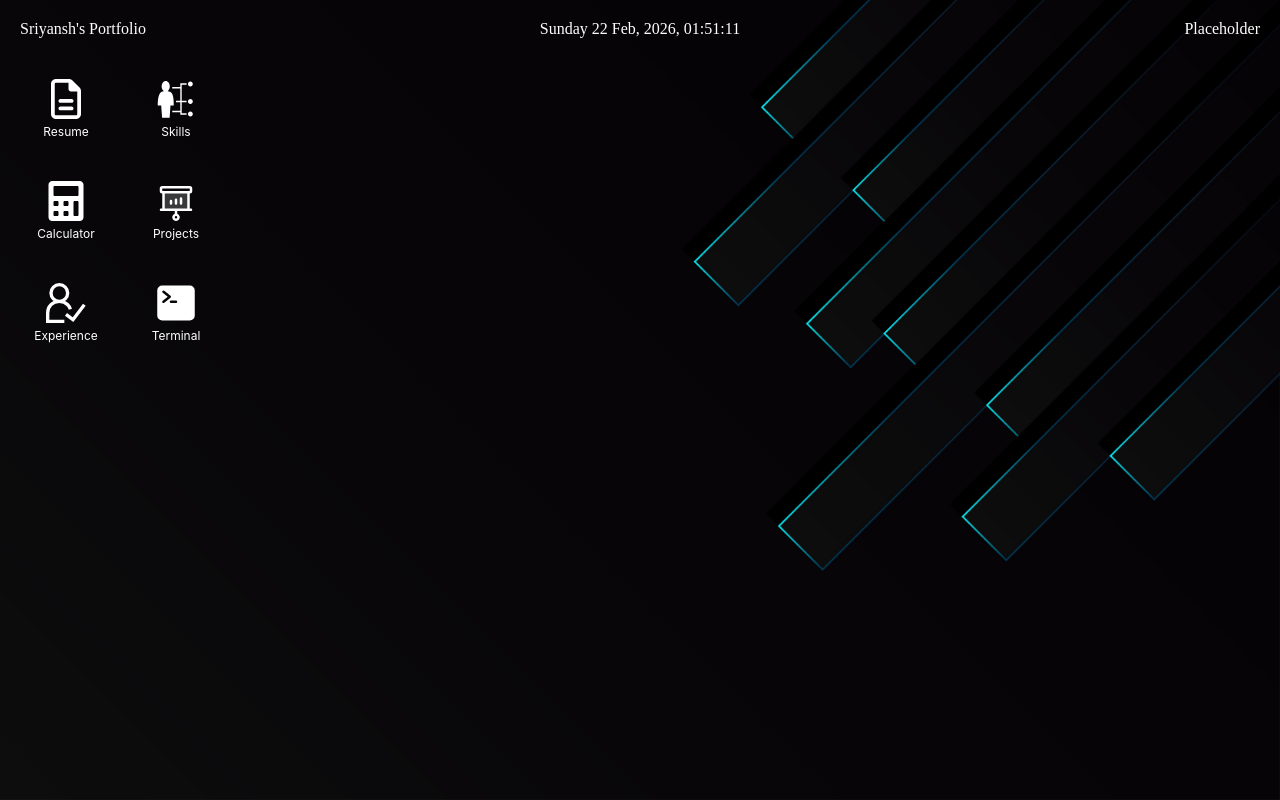
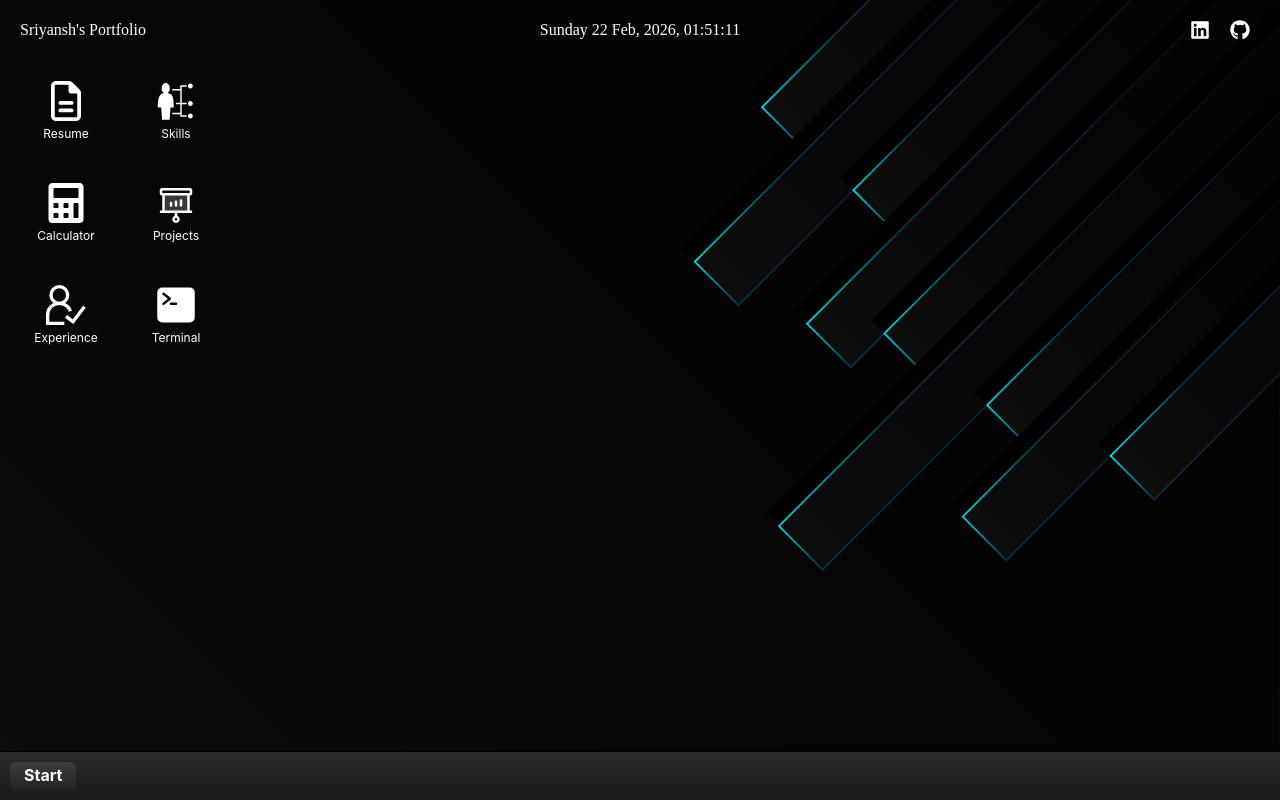
Before and after one commit to Sriyansh2001/portfolio, a React (Create React App) app: page / in a window 1280 px wide. Built offline with nearby package versions, Linux system fonts and the light colour scheme; a web font is replaced by a local one.

Commit message:
Add footer which can handle task (taskbar)

```diff
--- a/src/Views/Home.tsx
+++ b/src/Views/Home.tsx
@@ -2,12 +2,14 @@ import React from "react";
 import Header from "../components/Header/Header";
 import "./home.scss";
 import Desktop from "components/Desktop/Desktop";
+import Taskbar from "components/Taskbar/Taskbar";
 
 const Home: React.FC = () => {
   return (
     <div className="home-main" style={{ backgroundImage: "url(/images/background.jpg)" }}>
       <Header />
       <Desktop />
+      <Taskbar />
     </div>
   );
 };
--- a/src/components/Header/Header.tsx
+++ b/src/components/Header/Header.tsx
@@ -1,6 +1,21 @@
 import React, { useEffect } from "react";
 import "./header.scss";
 import { formattedDateAndTime } from "Utilities/dateUtilities";
+import { FaLinkedin } from "react-icons/fa6";
+import { FaGithub } from "react-icons/fa6";
+import { IconType } from "react-icons";
+import { githubLink, linkedinLink } from "constants/constants";
+
+export const SOCIAL_LINKS: { icon: IconType; url: string }[] = [
+  {
+    icon: FaLinkedin,
+    url: linkedinLink,
+  },
+  {
+    icon: FaGithub,
+    url: githubLink,
+  },
+];
 
 const Header: React.FC = () => {
   const [now, setNow] = React.useState(new Date());
@@ -11,14 +26,30 @@ const Header: React.FC = () => {
     }, 1000);
 
     return () => clearInterval(timer);
-    })
+  });
+
+  const IconClickHandler = (url: string) => {
+    window.open(url, "_blank");
+  }
 
   return (
     <div className="header-main">
       <div>Sriyansh's Portfolio</div>
       <div className="mid-box">{formattedDateAndTime(now)}</div>
       {/* Add music icon,  */}
-            <div className="last-box">Placeholder</div>
+      <div className="last-box">
+        {SOCIAL_LINKS.map(({ icon, url }: any) => {
+          const Icon = icon;
+          return (
+            <Icon
+                className="social-icon"
+              key={url}
+              size={20}
+              onClick={() => IconClickHandler(url)}
+            />
+          );
+        })}
+      </div>
     </div>
   );
 };
--- a/src/components/Header/header.scss
+++ b/src/components/Header/header.scss
@@ -20,3 +20,8 @@
     display: flex;
     justify-content: flex-end;
 }
+
+.social-icon {
+    padding: 0 10px;
+    cursor: pointer;
+}
--- /dev/null
+++ b/src/components/Taskbar/Taskbar.tsx
@@ -0,0 +1,66 @@
+import { useState } from "react";
+import "./taskbar.scss";
+import { useTaskContext } from "context/TaskContext";
+import { DESKTOP_APPS } from "constants/desktopApp";
+import { IoClose } from "react-icons/io5";
+import { DESKTOP_ICON_NAME } from "constants/constants";
+
+export default function Taskbar() {
+  const { tasks, setDesktopIcon, setModalZIndex } = useTaskContext();
+  const [isStartOpen, setIsStartOpen] = useState(false);
+  const CloseIcon: any = IoClose;
+
+  const openApp = (iconName: string) => {
+    setDesktopIcon(iconName, true);
+    setModalZIndex(iconName);
+    setIsStartOpen(false);
+  };
+
+  const onCloseHandler = (iconName: string) => {
+    setDesktopIcon(iconName, false);
+  }
+
+  const openTasks = Object.entries(tasks).filter(([_, task]) => task.isOpen);
+
+  return (
+    <>
+      {isStartOpen && (
+        <div className="start-menu">
+          {DESKTOP_APPS.map((app) => (
+            <div
+              key={app.id}
+              className="start-menu-item"
+              onClick={() => openApp(app.id)}
+            >
+              {app.name}
+            </div>
+          ))}
+        </div>
+      )}
+
+      <div className="taskbar">
+        <div
+          className="start-button"
+          onClick={() => setIsStartOpen(!isStartOpen)}
+        >
+          Start
+        </div>
+
+        <div className="taskbar-apps">
+          {openTasks.map(([iconName]) => (
+            <div className="taskbar-item-container"><div
+              key={iconName}
+              className="taskbar-item"
+              onClick={() => setModalZIndex(iconName)}
+            >
+              {DESKTOP_ICON_NAME[iconName]}
+            </div>
+              <CloseIcon className="close-icon" onClick={() => onCloseHandler(iconName)} />
+            </div>
+
+          ))}
+        </div>
+      </div>
+    </>
+  );
+}
--- /dev/null
+++ b/src/components/Taskbar/taskbar.scss
@@ -0,0 +1,92 @@
+.taskbar {
+  position: fixed;
+  bottom: 0;
+  width: 100%;
+  height: 48px;
+
+  display: flex;
+  align-items: center;
+
+  background: linear-gradient(#2b2b2b, #1a1a1a);
+  border-top: 1px solid black;
+
+  padding: 0 10px;
+}
+
+.start-button {
+  background: linear-gradient(#3c3c3c, #222);
+  padding: 3px 14px 6px 14px;
+  border-radius: 6px;
+  color: white;
+  font-weight: bold;
+  cursor: pointer;
+}
+
+.taskbar-apps {
+  display: flex;
+  gap: 6px;
+  margin-left: 10px;
+  flex: 1;
+}
+
+.taskbar-item {
+
+}
+
+.taskbar-item-container {
+  padding: 3px 12px 6px 12px;
+  background: rgba(255,255,255,0.08);
+  border-radius: 6px;
+  color: white;
+  cursor: pointer;
+  display: flex;
+  align-items: center;
+  gap: 6px;
+}
+
+.close-icon {
+  width: 18px;
+  height: 18px;
+  cursor: pointer;
+}
+
+.close-icon:hover {
+  COLOR: rgb(210, 61, 138);
+  border-radius: 4px;
+}
+
+.taskbar-clock {
+  color: white;
+  font-size: 12px;
+}
+
+/* START MENU */
+
+.start-menu {
+  position: fixed;
+  bottom: 48px;
+  left: 8px;
+
+  width: 220px;
+
+  background: #1f1f1f;
+  border: 1px solid #333;
+  border-radius: 8px;
+
+  padding: 10px;
+
+  display: flex;
+  flex-direction: column;
+  gap: 6px;
+}
+
+.start-menu-item {
+  padding: 6px 10px;
+  border-radius: 4px;
+  color: white;
+  cursor: pointer;
+}
+
+.start-menu-item:hover {
+  background: rgba(255,255,255,0.15);
+}
--- a/src/constants/constants.ts
+++ b/src/constants/constants.ts
@@ -13,8 +13,26 @@ export const DESKTOP_ICONS = {
     CALCULATOR: "calculator"
 }
 
+export const DESKTOP_ICON_NAME = {
+    [DESKTOP_ICONS.CODE_EDITOR]: "Code Editor",
+    [DESKTOP_ICONS.RESUME]: "Resume",
+    [DESKTOP_ICONS.FILE_MANAGER]: "File Manager",
+    [DESKTOP_ICONS.SKILLS]: "Skills",
+    [DESKTOP_ICONS.PROJECTS]: "Projects",
+    [DESKTOP_ICONS.EXPERIENCE]: "Experience",
+    [DESKTOP_ICONS.SNAKE]: "Snake",
+    [DESKTOP_ICONS.ABOUT]: "About",
+    [DESKTOP_ICONS.THEMES]: "Themes",
+    [DESKTOP_ICONS.TERMINAL]: "Terminal",
+    [DESKTOP_ICONS.CONTACT]: "Contact",
+    [DESKTOP_ICONS.CALCULATOR]: "Calculator"
+}
+
 export const resumeLink =
     'https://drive.google.com/file/d/10D_qGQY17W_wRldYn-GXOHaX57aeot7m/preview';
+
+export const linkedinLink = 'https://www.linkedin.com/in/sriyansh2001/';
+export const githubLink = 'https://github.com/Sriyansh2001';
 
 // command verbs used by the Terminal component
 export const TERMINAL_COMMANDS = {
--- /dev/null
+++ b/src/constants/desktopApp.ts
@@ -0,0 +1,87 @@
+
+// import { BsFileCode } from "react-icons/bs";
+import { FaRegFileLines } from "react-icons/fa6";
+// import { IoFileTrayFull } from "react-icons/io5";
+import { GiSkills } from "react-icons/gi";
+import { PiProjectorScreenChartDuotone } from "react-icons/pi";
+// import { GiSnakeTotem } from "react-icons/gi";
+// import { FcAbout } from "react-icons/fc";
+// import { IoIosColorPalette } from "react-icons/io";
+import { FaCalculator } from "react-icons/fa";
+import { IoTerminal } from "react-icons/io5";
+import { GrUserExpert } from "react-icons/gr";
+import Skills from "components/Skills/Skills";
+import Resume from "components/Resume/Resume";
+import Project from "components/Project/Project";
+import Experience from "components/Experience/Experience";
+import Calculator from "components/Calculator/Calculator";
+import Terminal from "components/Terminal/Terminal";
+import { DESKTOP_ICON_NAME, DESKTOP_ICONS } from "./constants";
+
+export const DESKTOP_APPS = [
+    // {
+    //   name: "Code Editor",
+    //   id: DESKTOP_ICONS.CODE_EDITOR,
+    //   icon: BsFileCode,
+    // },
+    {
+      name: DESKTOP_ICON_NAME[DESKTOP_ICONS.RESUME],
+      id: DESKTOP_ICONS.RESUME,
+      icon: FaRegFileLines,
+      component: Resume
+    },
+    // {
+    //   name: "File Manager",
+    //   id: DESKTOP_ICONS.FILE_MANAGER,
+    //   icon: IoFileTrayFull,
+    // },
+    {
+      name: DESKTOP_ICON_NAME[DESKTOP_ICONS.SKILLS],
+      id: DESKTOP_ICONS.SKILLS,
+      icon: GiSkills,
+      component: Skills
+    },
+    {
+      name: DESKTOP_ICON_NAME[DESKTOP_ICONS.CALCULATOR],
+      id: DESKTOP_ICONS.CALCULATOR,
+      icon: FaCalculator,
+      component: Calculator
+    },
+    {
+      name: DESKTOP_ICON_NAME[DESKTOP_ICONS.PROJECTS],
+      id: DESKTOP_ICONS.PROJECTS,
+      icon: PiProjectorScreenChartDuotone,
+      component: Project,
+      width: 700,
+      defaultPosition: { x: -400, y: 0 }
+    },
+    {
+      name: DESKTOP_ICON_NAME[DESKTOP_ICONS.EXPERIENCE],
+      id: DESKTOP_ICONS.EXPERIENCE,
+      icon: GrUserExpert,
+      width: 700,
+      component: Experience
+    },
+    // {
+    //   name: "Snake",
+    //   id: DESKTOP_ICONS.SNAKE,
+    //   icon: GiSnakeTotem,
+    // },
+    // {
+    //   name: "About",
+    //   id: DESKTOP_ICONS.ABOUT,
+    //   icon: FcAbout,
+    // },
+    // {
+    //   name: "Themes",
+    //   id: DESKTOP_ICONS.THEMES,
+    //   icon: IoIosColorPalette,
+    // },
+    {
+      name: DESKTOP_ICON_NAME[DESKTOP_ICONS.TERMINAL],
+      id: DESKTOP_ICONS.TERMINAL,
+      icon: IoTerminal,
+      width: 700,
+      component: Terminal,
+    },
+  ];
```
Also changed, not shown: src/components/Desktop/Desktop.tsx (+1 -88 lines). Lines whose indentation alone changed are shown as unchanged.
